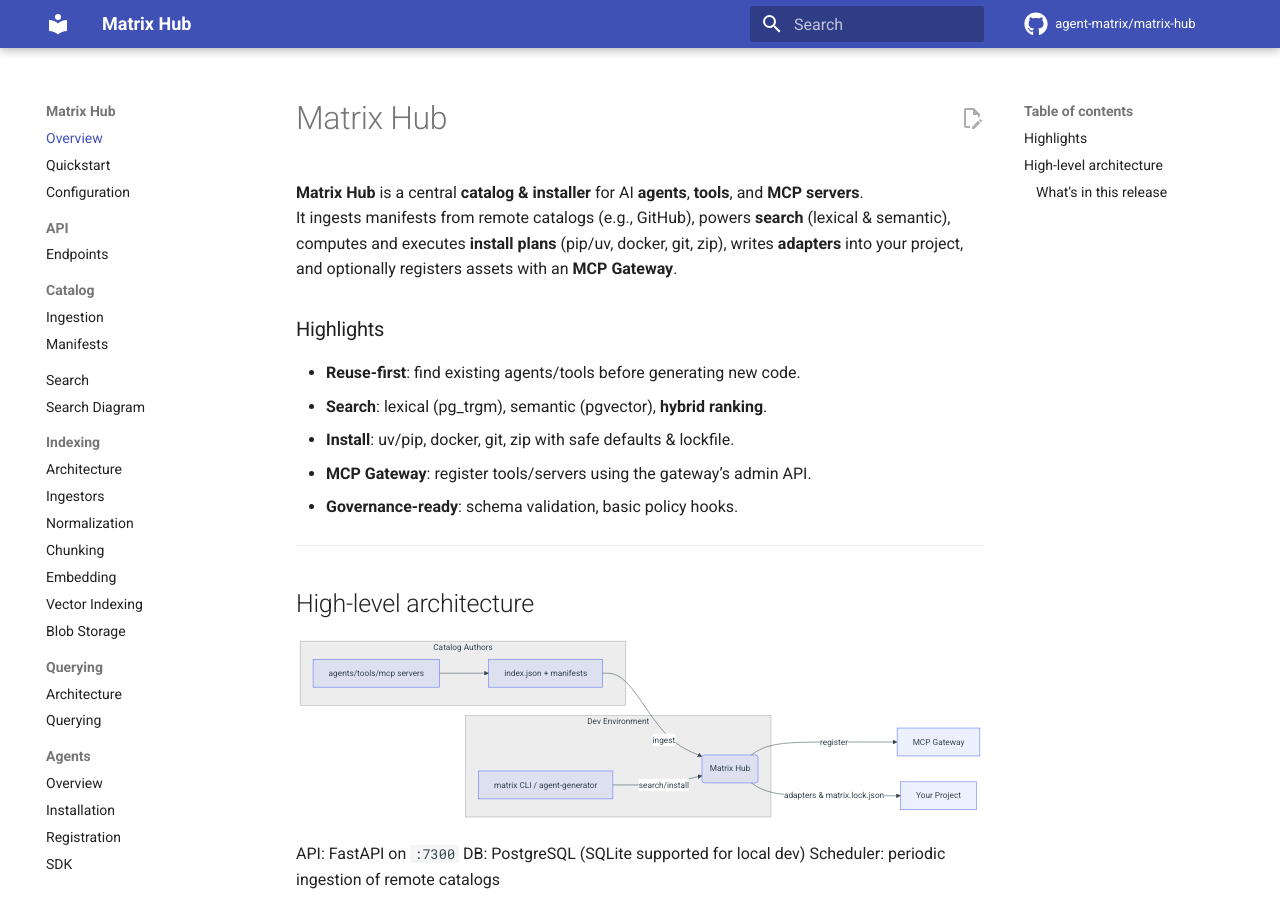
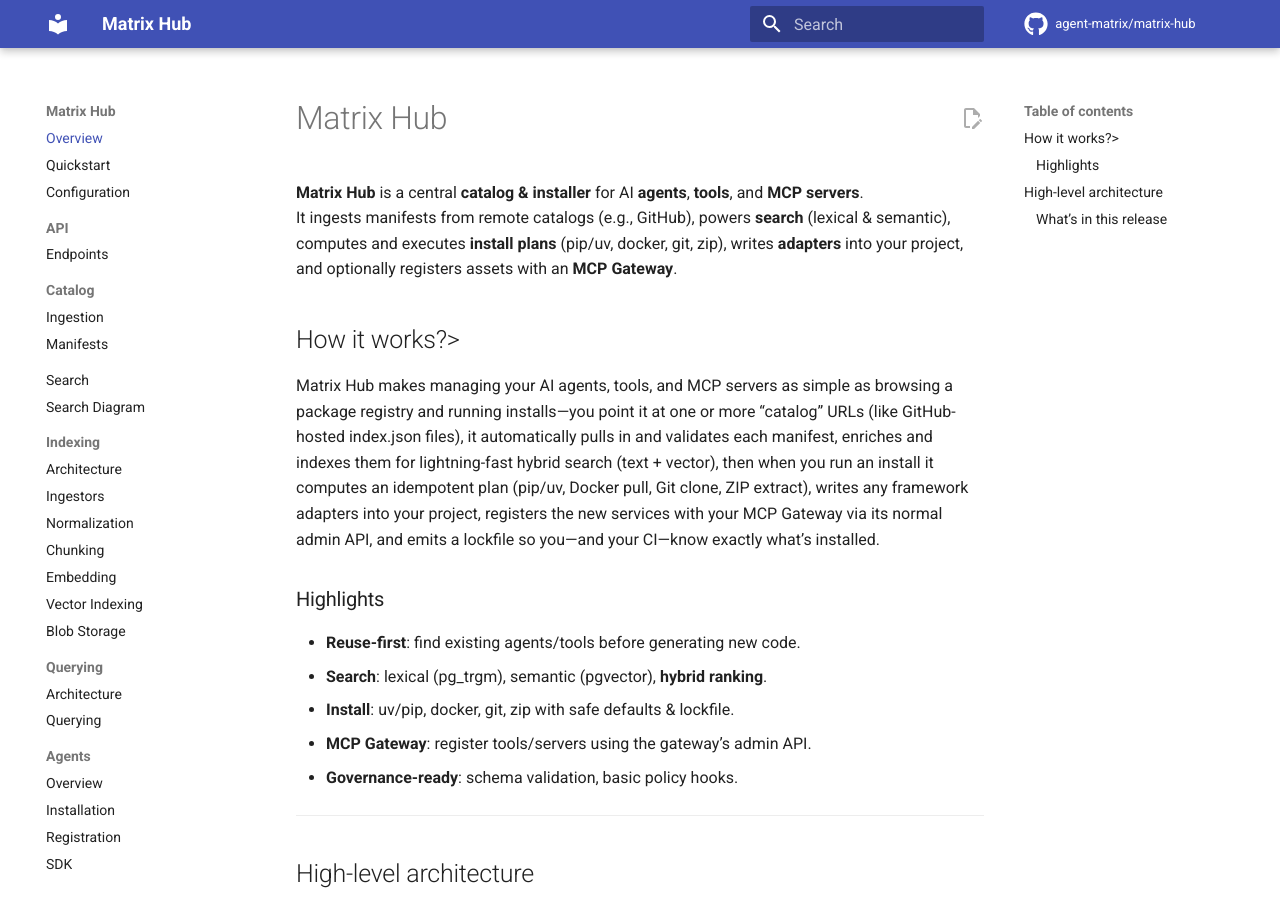
Before and after one commit to agent-matrix/matrix-hub, an MkDocs documentation site: the page built from docs/index.md, in a window 1280 px wide and 900 px high. Built offline with MkDocs 1.6.1 and Material for MkDocs 9.7.7, drawn with Linux system fonts in a browser that asks for light colours; comment, search, counter and statistics services are not loaded.

Commit message:
First commit

```diff
--- a/docs/index.md
+++ b/docs/index.md
@@ -2,6 +2,14 @@
 
 **Matrix Hub** is a central **catalog & installer** for AI **agents**, **tools**, and **MCP servers**.
 It ingests manifests from remote catalogs (e.g., GitHub), powers **search** (lexical & semantic), computes and executes **install plans** (pip/uv, docker, git, zip), writes **adapters** into your project, and optionally registers assets with an **MCP Gateway**.
+
+
+## How it works?>
+
+
+Matrix Hub makes managing your AI agents, tools, and MCP servers as simple as browsing a package registry and running installs—you point it at one or more “catalog” URLs (like GitHub-hosted index.json files), it automatically pulls in and validates each manifest, enriches and indexes them for lightning-fast hybrid search (text + vector), then when you run an install it computes an idempotent plan (pip/uv, Docker pull, Git clone, ZIP extract), writes any framework adapters into your project, registers the new services with your MCP Gateway via its normal admin API, and emits a lockfile so you—and your CI—know exactly what’s installed.
+
+
 
 ### Highlights
 
```
Also changed, not shown: README.md (+25 -14 lines).
